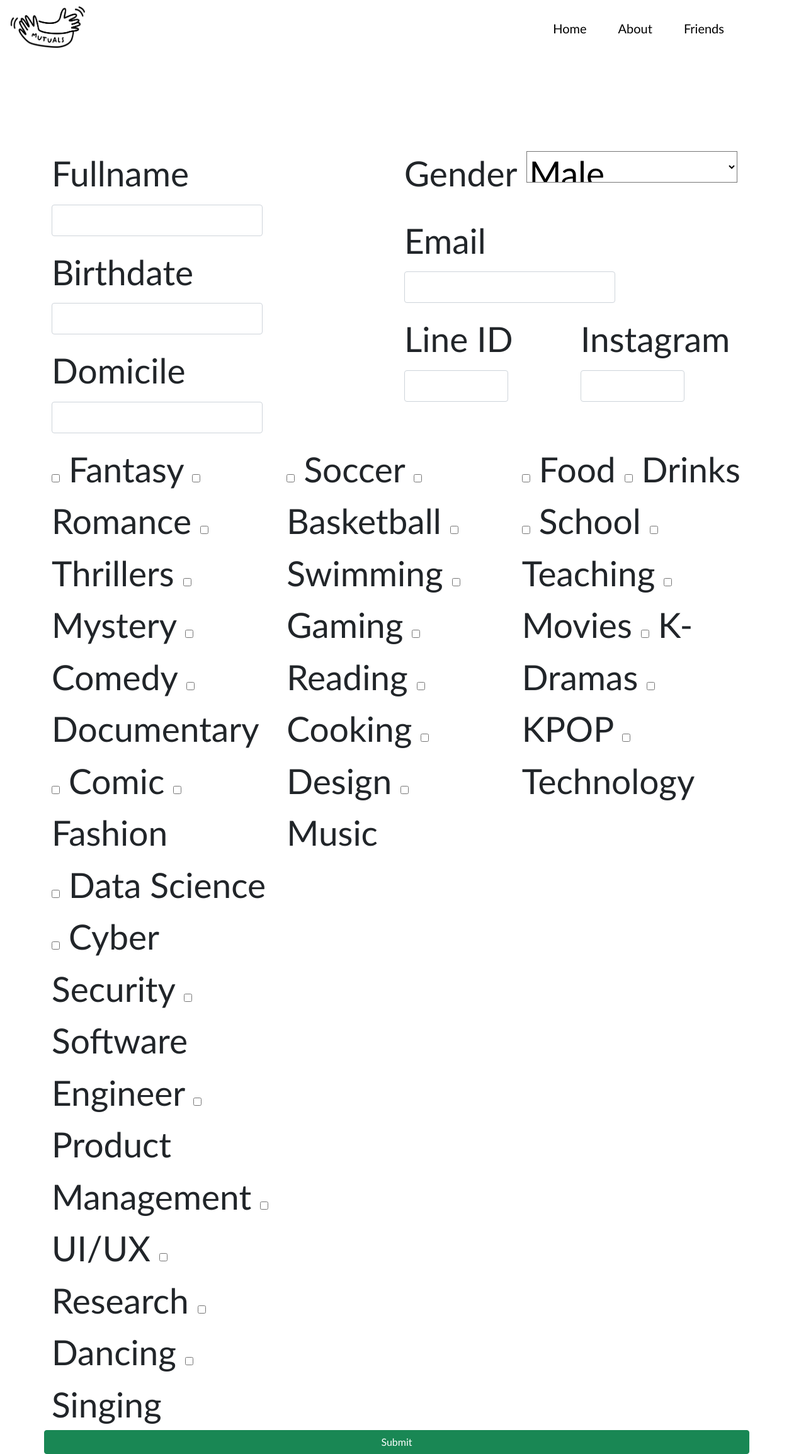
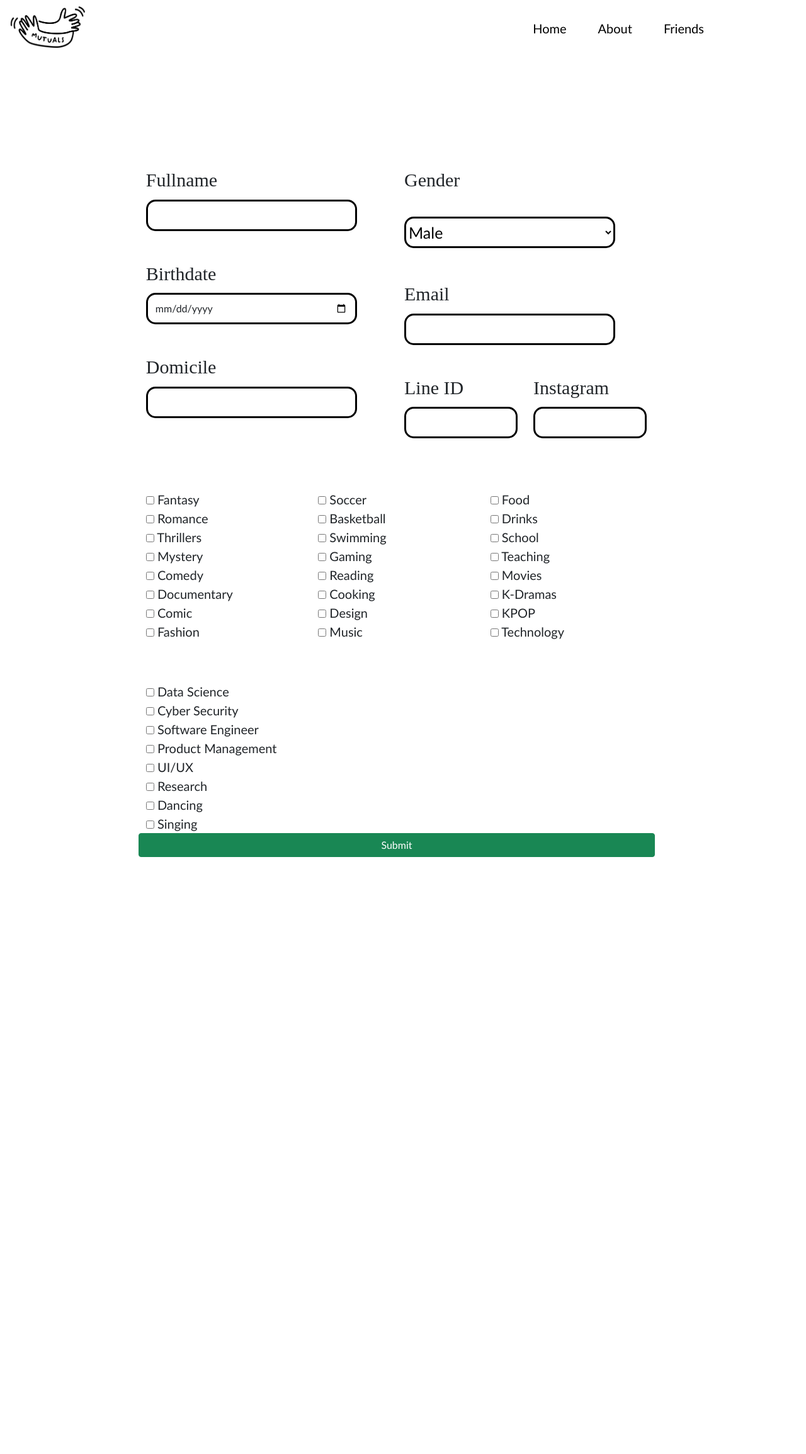
Before and after one commit to aryafchandra/Midterm-Project, a Django app: template templates/profile_form.html in a window 1280 px wide. Shown: the whole page at 63% size. After the commit the page ends 1361 px from the top, so only its background shows below. Run offline with Django 3.2, Linux system fonts and the light colour scheme; the template is opened without the code that fills it, so the values that code supplies are empty.

Commit message:
audi edit css html profile

```diff
--- a/static/css/login.css
+++ b/static/css/login.css
@@ -53,7 +53,6 @@ body{
     }
     input{
       padding: 8px 50px;
-      /* margin: 3px 0; */
       display: inline-block;
       border: 3px solid black;
       border-radius: 15px;
--- a/templates/navbar_after.html
+++ b/templates/navbar_after.html
@@ -85,7 +85,7 @@ ul li a:hover::after {
   border: none;
   outline: none;
   font-size: inherit;
-  font-family: inherit;]
+  font-family: inherit;
   padding: 14px 16px;
   margin: 0;
 }
--- a/templates/profile_form.html
+++ b/templates/profile_form.html
@@ -4,9 +4,11 @@
 <head>
     <meta charset="UTF-8">
     <meta name="viewport" content="width=device-width, initial-scale=1.0">
-    <link rel="stylesheet" href="{% static 'css/style.css' %}">
+
     <link href="https://cdn.jsdelivr.net/npm/bootstrap@5.0.0-beta2/dist/css/bootstrap.min.css" rel="stylesheet"
         integrity="sha384-BmbxuPwQa2lc/FVzBcNJ7UAyJxM6wuqIj61tLrc4wSX0szH/Ev+nYRRuWlolflfl" crossorigin="anonymous">
+
+
     <script src="https://ajax.googleapis.com/ajax/libs/jquery/3.6.0/jquery.min.js"></script>
     <script>
       $(document).ready(function(){
@@ -21,7 +23,15 @@
     </script>
 
 </head>
+<style>
+  label{
+    font-size: 30px;
+    font-family: futura;
+  }
+
+</style>
 {% include "navbar_after.html" %}
+
 <body>
     <div class="container">
         <div class="mb-6">
@@ -30,85 +40,87 @@
               <form action ="" method="POST"> {% csrf_token %}
                 <div class="mb-3">
                   <label for="exampleInputEmail1" class="form-label">Fullname</label>
-                  <input type="text" class="form-control" id="fname" name="fullname" style="width: 335px; height: 50px;">
+                  <input type="text" class="form-control" id="fname" name="fullname" style="width: 335px; height: 50px; border: 3px solid #000; border-radius: 15px;">
                 </div>
                 <div class="mb-3">
                   <label for="exampleInputPassword1" class="form-label">Birthdate</label>
-                  <input type="text" class="form-control" id="DOB" name="DOB" style="width: 335px; height: 50px;">
+                  <input type="date" class="form-control" id="DOB" name="DOB" style="width: 335px; height: 50px; border: 3px solid #000; border-radius: 15px;">
                 </div>
                 <div class="mb-3">
                   <label for="exampleInputPassword1" class="form-label">Domicile</label>
-                  <input type="text" class="form-control" id="Domicile" name="domicile" style="width: 335px; height: 50px;" >
+                  <input type="text" class="form-control" id="Domicile" name="domicile"  style="width: 335px; height: 50px; border: 3px solid #000; border-radius: 15px;">
                 </div>
             </div>
             <div class="col-6">
               <div class="mb-3">
                 <label for="exampleInputEmail1" class="form-label">Gender</label>
-                <select id="cars" name="gender"  style="width: 335px; height: 50px;">
-                  <option value="volvo">Male</option>
-                  <option value="saab">Female</option>
-                  <option value="opel">Other</option>
+                <select id="cars" name="gender"  style="width: 335px; height: 50px; border: 3px solid #000; border-radius: 15px; font-size: 25px;">
+                  <option value="Male">Male</option>
+                  <option value="Female">Female</option>
+                  <option value="Other">Other</option>
                 </select>
               </div>
               <div class="mb-3">
                 <label for="exampleInputPassword1" class="form-label">Email</label>
-                <input type="text" class="form-control" id="email" name="email" style="width: 335px; height: 50px;">
+                <input type="text" class="form-control" id="email" name="email" style="width: 335px; height: 50px; border: 3px solid #000; border-radius: 15px;">
               </div>
               <div class="mb-3">
                 <div class="row">
                   <div class="col-6">
                     <label for="exampleInputPassword1" class="form-label">Line ID</label>
-                    <input type="text" class="form-control" id="line" name="line" style="width: 165px; height: 50px;">
+                    <input type="text" class="form-control" id="line" name="line" style="width: 180px; height: 50px; border: 3px solid #000; border-radius: 15px;">
                   </div>
                   <div class="col-6">
                     <label for="exampleInputPassword1" class="form-label">Instagram</label>
-                    <input type="text" class="form-control" id="ig"  name="instagram" style="width: 165px; height: 50px;">
+                    <input type="text" class="form-control" id="ig"  name="instagram" style="width: 180px; height: 50px; border: 3px solid #000; border-radius: 15px;">
                   </div>
                 </div>
               </div>
             </div>
           </div>
           <div class="row">
-            <div class="col-4">
+            <div class="col-4" style="font-size: 20px; padding-top: 8%;">
               <input type="checkbox" value="Fantasy" class="combine"/> Fantasy
-              <input type="checkbox" value="Romance" class="combine"/> Romance
-              <input type="checkbox" value="Thrillers" class="combine"/> Thrillers
-              <input type="checkbox" value="Mystery" class="combine"/> Mystery
-              <input type="checkbox" value="Comedy" class="combine"/> Comedy
-              <input type="checkbox" value="Documentary" class="combine"/> Documentary
-              <input type="checkbox" value="Comic" class="combine"/> Comic
-              <input type="checkbox" value="Fashion" class="combine"/> Fashion
+              <br><input type="checkbox" value="Romance" class="combine"/> Romance
+              <br><input type="checkbox" value="Thrillers" class="combine"/> Thrillers
+              <br><input type="checkbox" value="Mystery" class="combine"/> Mystery
+              <br><input type="checkbox" value="Comedy" class="combine"/> Comedy
+              <br><input type="checkbox" value="Documentary" class="combine"/> Documentary
+              <br><input type="checkbox" value="Comic" class="combine"/> Comic
+              <br><input type="checkbox" value="Fashion" class="combine"/> Fashion
+              <br>
             </div>
-            <div class="col-4">
+            <div class="col-4" style="font-size: 20px; padding-top: 8%;">
               <input type="checkbox" value="Soccer" class="combine"/> Soccer
-              <input type="checkbox" value="Basketball" class="combine"/> Basketball
-              <input type="checkbox" value="Swimming" class="combine"/> Swimming
-              <input type="checkbox" value="Gaming" class="combine"/> Gaming
-              <input type="checkbox" value="Reading" class="combine"/> Reading
-              <input type="checkbox" value="Cooking" class="combine"/> Cooking
-              <input type="checkbox" value="Design" class="combine"/> Design
-              <input type="checkbox" value="Music" class="combine"/> Music
+              <br><input type="checkbox" value="Basketball" class="combine"/> Basketball
+              <br><input type="checkbox" value="Swimming" class="combine"/> Swimming
+              <br><input type="checkbox" value="Gaming" class="combine"/> Gaming
+              <br><input type="checkbox" value="Reading" class="combine"/> Reading
+              <br><input type="checkbox" value="Cooking" class="combine"/> Cooking
+              <br><input type="checkbox" value="Design" class="combine"/> Design
+              <br><input type="checkbox" value="Music" class="combine"/> Music
             </div>
-            <div class="col-4">
+            <div class="col-4" style="font-size: 20px; padding-top: 8%;">
               <input type="checkbox" value="Food" class="combine"/> Food
-              <input type="checkbox" value="Drinks" class="combine"/> Drinks
-              <input type="checkbox" value="School" class="combine"/> School
-              <input type="checkbox" value="Teaching" class="combine"/> Teaching
-              <input type="checkbox" value="Movies" class="combine"/> Movies
-              <input type="checkbox" value="K-Dramas" class="combine"/> K-Dramas
-              <input type="checkbox" value="KPOP" class="combine"/> KPOP
-              <input type="checkbox" value="Technology" class="combine"/> Technology
+              <br><input type="checkbox" value="Drinks" class="combine"/> Drinks
+              <br><input type="checkbox" value="School" class="combine"/> School
+              <br><input type="checkbox" value="Teaching" class="combine"/> Teaching
+              <br><input type="checkbox" value="Movies" class="combine"/> Movies
+              <br><input type="checkbox" value="K-Dramas" class="combine"/> K-Dramas
+              <br><input type="checkbox" value="KPOP" class="combine"/> KPOP
+              <br><input type="checkbox" value="Technology" class="combine"/> Technology
             </div>
-            <div class="col-4">
+            <div class="col-4" style="font-size: 20px; padding-top: 8%;">
               <input type="checkbox" value="Data Science" class="combine"/> Data Science
-              <input type="checkbox" value="Cyber Security" class="combine"/> Cyber Security
-              <input type="checkbox" value="Software Engineer" class="combine"/> Software Engineer
-              <input type="checkbox" value="Product Management" class="combine"/> Product Management
-              <input type="checkbox" value="UI/UX" class="combine"/> UI/UX
-              <input type="checkbox" value="Research" class="combine"/> Research
-              <input type="checkbox" value="Dancing" class="combine"/> Dancing
-              <input type="checkbox" value="Singing" class="combine"/> Singing
+              <br><input type="checkbox" value="Cyber Security" class="combine"/> Cyber Security
+              <br><input type="checkbox" value="Software Engineer" class="combine"/> Software Engineer
+              <br><input type="checkbox" value="Product Management" class="combine"/> Product Management
+              <br><input type="checkbox" value="UI/UX" class="combine"/> UI/UX
+              <br><input type="checkbox" value="Research" class="combine"/> Research
+              <br><input type="checkbox" value="Dancing" class="combine"/> Dancing
+              <br><input type="checkbox" value="Singing" class="combine"/> Singing
             </div>
+
             <input type="hidden" name="interest" id="interestrslt"/>
           <button type="submit" class="btn btn-success" value="Submit">Submit</button>
         </form>
```
Also changed, not shown: static/css/forms.css (+41 -0 lines).
